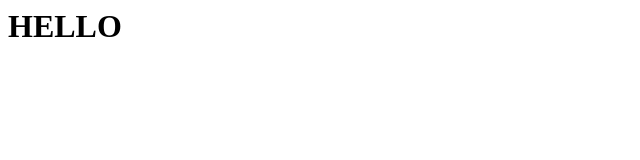
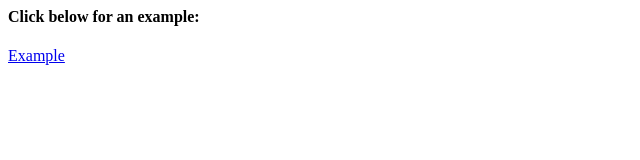
Before and after one commit to andrewrlee/konduti-view, a plain HTML site: page index.html in a window 1280 px wide. Shown: the whole page, without its empty margins (0-640 px from the left). Drawn offline with Linux system fonts and the light colour scheme.

Commit message:
initial commit to pages

```diff
--- a/index.html
+++ b/index.html
@@ -1,5 +1,7 @@
 <html>
 <head></head>
-
-<h1>HELLO</h1>
-</html
+<body>
+<h4>Click below for an example:</h4>
+<a href="http://plasma147.github.com/konduti-view/site/">Example</a>
+</body>
+</html>
```
